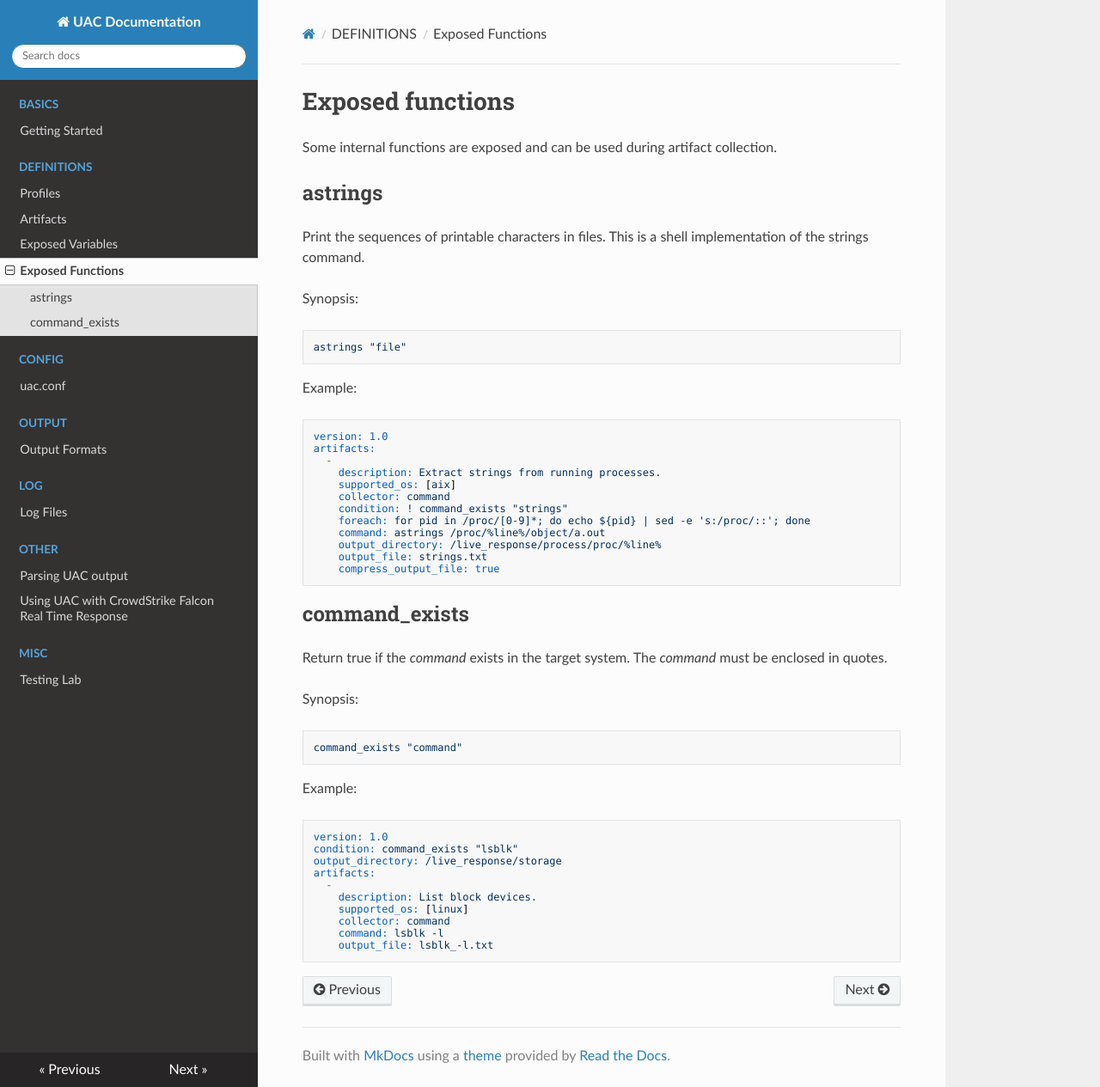
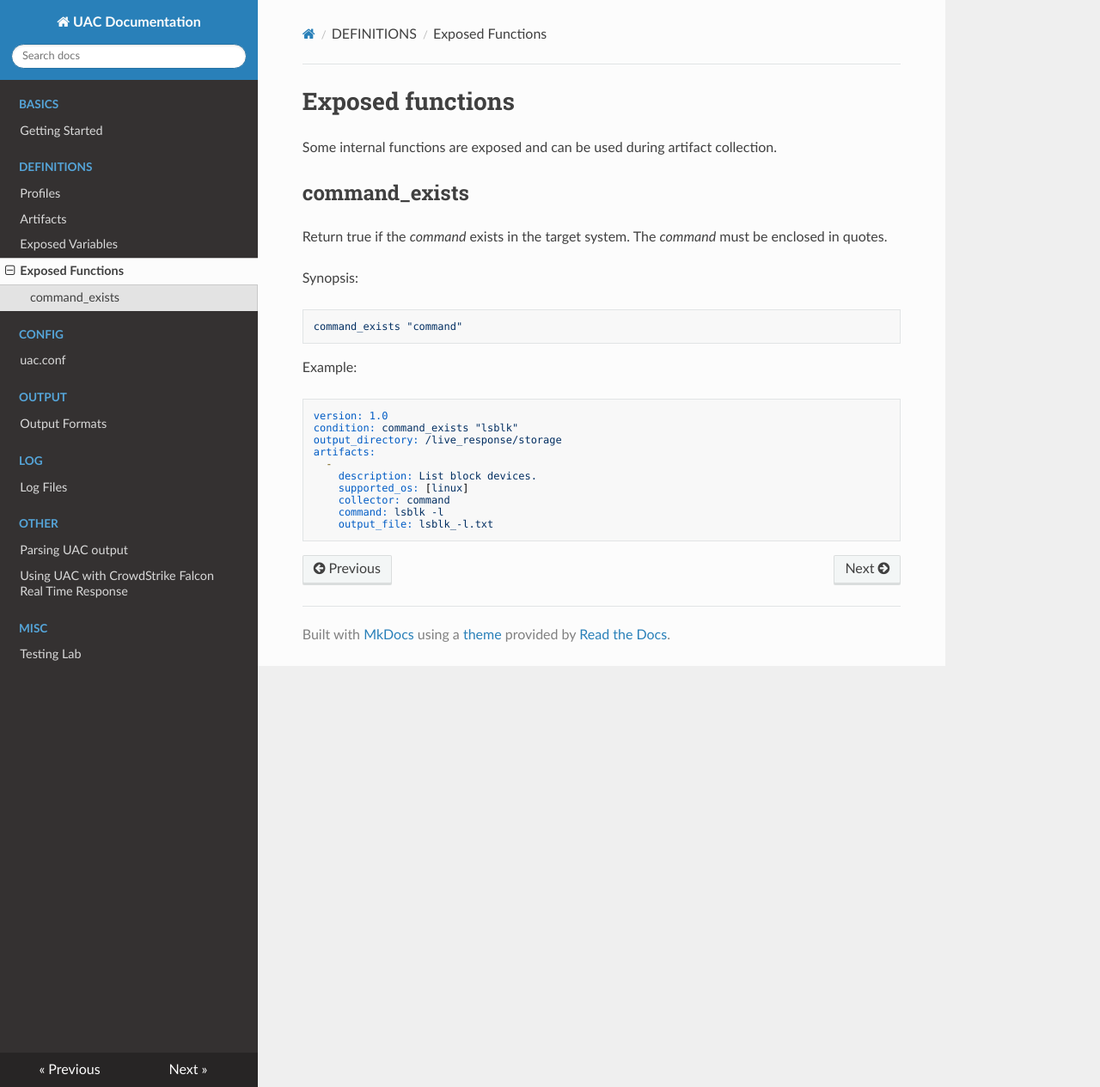
Before and after one commit to tclahr/uac-docs, an MkDocs documentation site: the page built from docs/exposed_functions.md, in a window 1280 px wide and 1265 px high. Shown: the whole window at 86% size. Built offline with MkDocs 1.6.1, drawn with Linux system fonts in a browser that asks for light colours; nearby versions of some CDN libraries.

Commit message:
remove astrings and add timeout.sh
Remove astrings from exposed functions as it is now
available as strings.sh.

Add timeout.sh example in command collector.

````diff
--- a/docs/exposed_functions.md
+++ b/docs/exposed_functions.md
@@ -1,33 +1,6 @@
 # Exposed functions
 
 Some internal functions are exposed and can be used during artifact collection.
-
-## astrings
-
-Print the sequences of printable characters in files. This is a shell implementation of the strings command.
-
-Synopsis:
-
-```yaml
-astrings "file"
-```
-
-Example:
-
-```yaml
-version: 1.0
-artifacts:
-  -
-    description: Extract strings from running processes.
-    supported_os: [aix]
-    collector: command
-    condition: ! command_exists "strings"
-    foreach: for pid in /proc/[0-9]*; do echo ${pid} | sed -e 's:/proc/::'; done
-    command: astrings /proc/%line%/object/a.out
-    output_directory: /live_response/process/proc/%line%
-    output_file: strings.txt
-    compress_output_file: true
-```
 
 ## command_exists
 
````
Also changed, not shown: docs/artifacts.md (+3 -9 lines).
